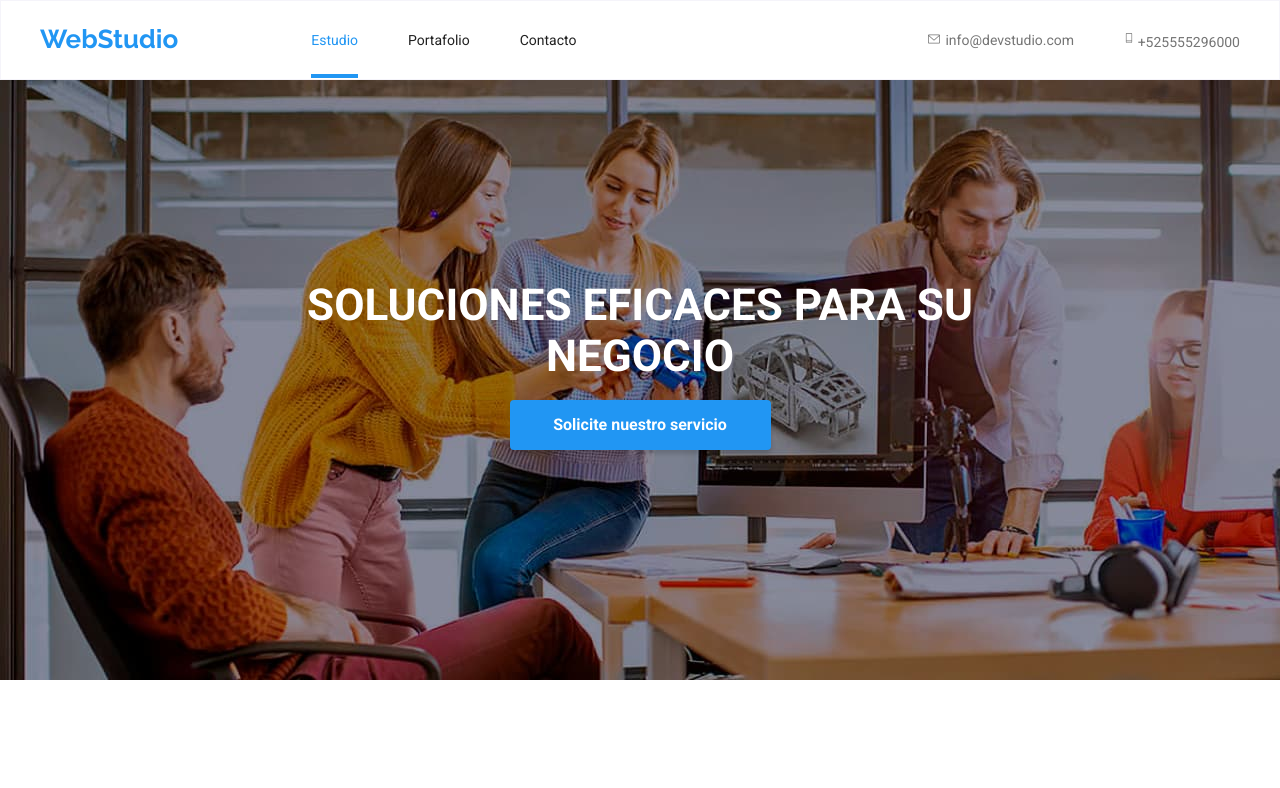
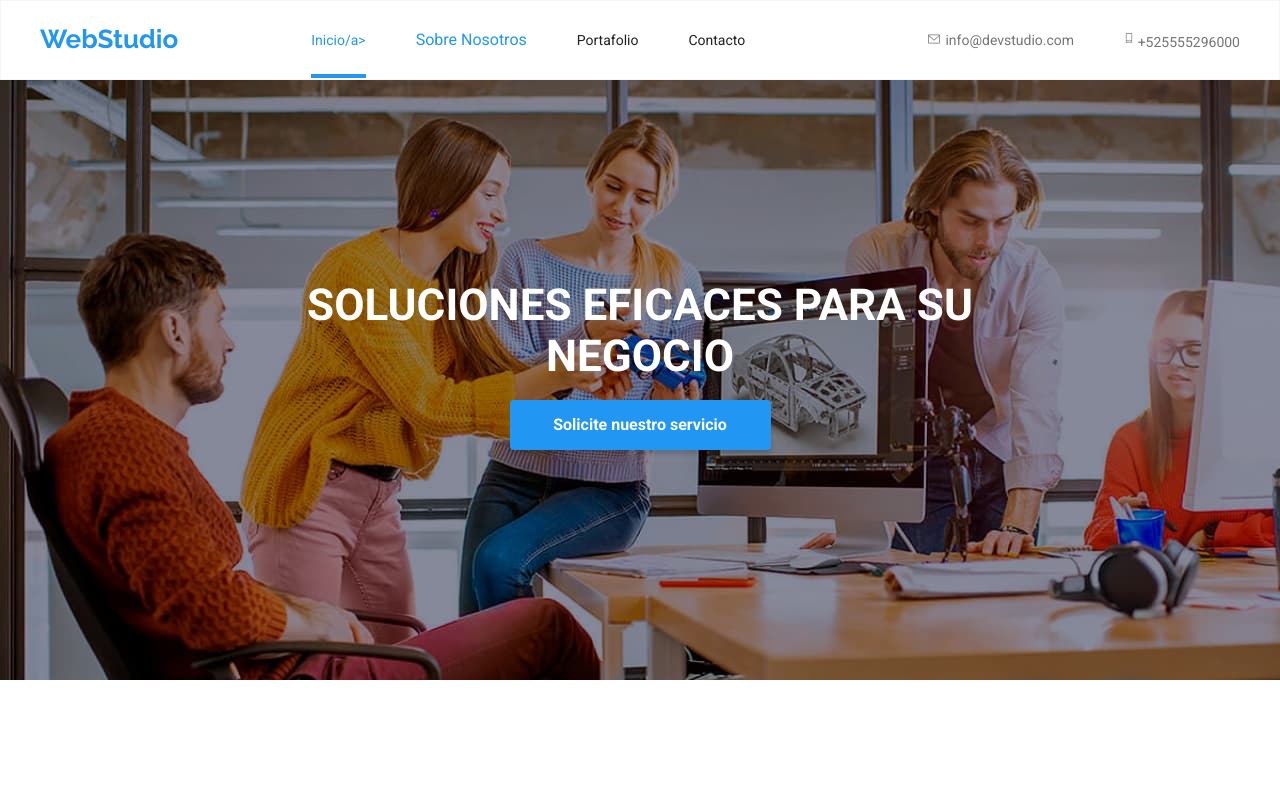
Before and after one commit to JenniGomez04/WebStudio2, a plain HTML site: page index.html in a window 1280 px wide. Shown: the top 788 px of the page. Drawn offline with nearby package versions, Linux system fonts and the light colour scheme.

Commit message:
Se actualizaron cambios en index.html

```diff
--- a/index.html
+++ b/index.html
@@ -124,8 +124,9 @@
           <div class="logo"><a href="#">WebStudio</a></div>
           <ul class="nav">
             <li class="nav__item">
-              <a href="index.html" class="link active">Estudio</a>
+              <a href="index.html" class="link active">Inicio/a>
             </li>
+            <li><a href="about.html">Sobre Nosotros</a></li>
             <li class="nav__item">
               <a href="portfolio.html" class="link">Portafolio</a>
             </li>
```
